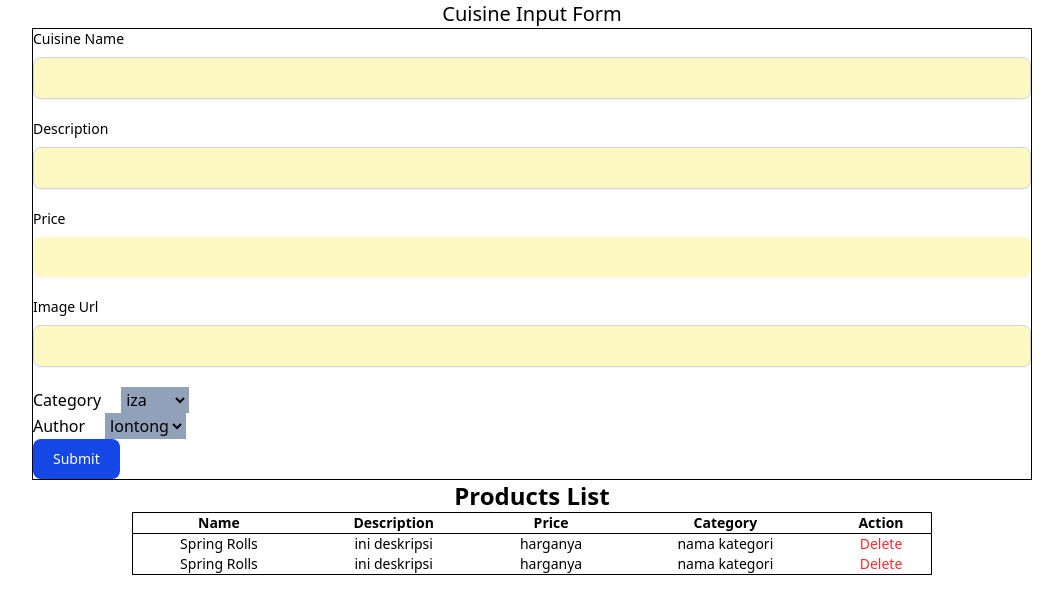
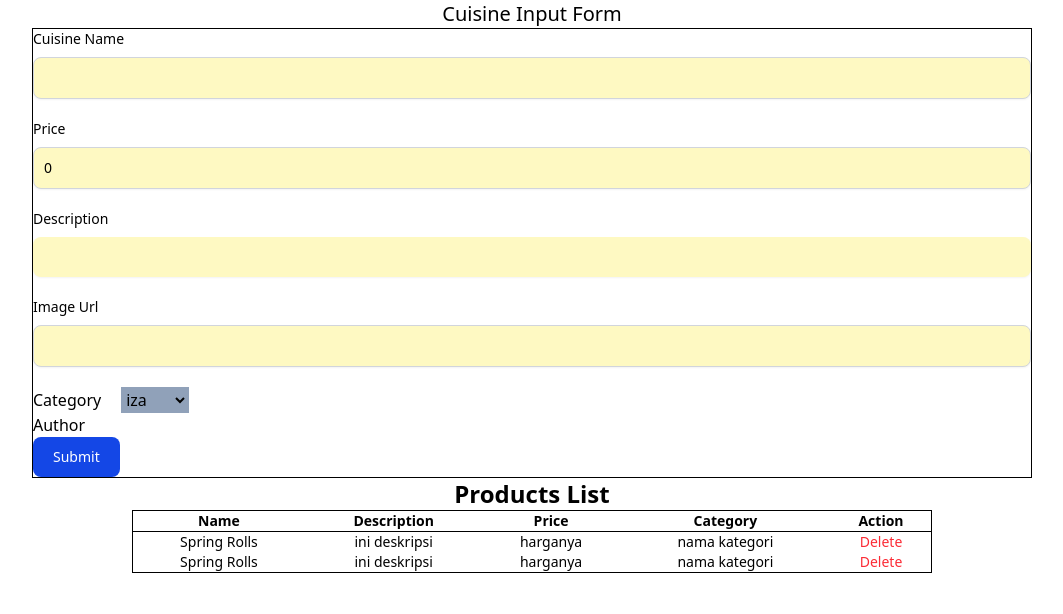
Before and after one commit to amirulhabbibsiswanda/Foo-List-Platform-gc02-p2, a React (Vite) app in the folder vite-project/: page /cuisines/add in a window 1280 px wide. Shown: the top 614 px of the page, without its empty margins (108-1171 px from the left). Built offline with nearby package versions, Linux system fonts and the light colour scheme.

Commit message:
chore: add cuisines

```diff
--- a/vite-project/src/components/CardCuisines.jsx
+++ b/vite-project/src/components/CardCuisines.jsx
@@ -10,7 +10,7 @@ export default function CardCuisines() {
     async function getData() {
         try {
             const fetchedData = await axios.get("https://h8-phase2-gc.vercel.app/apis/pub/restaurant-app/cuisines")
-            // console.log(fetchedData.data.data.query[0], "<<<<<<"); // ambil sampel satu data
+            console.log(fetchedData.data.data.query, "<<<<<<"); // ambil sampel satu data
             // console.log(cuisines, "=======");
             setCuisines(fetchedData.data.data.query)
         } catch (error) {
@@ -19,11 +19,11 @@ export default function CardCuisines() {
         }
     }
     // console.log("ini jalan");
-    // getData()
+    getData()
 
-    useEffect(() => {
-        getData();
-    }, [])
+    // useEffect(() => {
+    //     getData();
+    // }, [])
 
     const handleOnDelete = (id) => {
         setCuisines(cuisines.filter((el) => el.id !== id))
--- a/vite-project/src/pages/CreateAndEditProduct.jsx
+++ b/vite-project/src/pages/CreateAndEditProduct.jsx
@@ -1,10 +1,12 @@
 import { useState } from "react";
 import Button from "../components/Button";
+import axios from "axios";
+import { useNavigate } from "react-router";
 
 export default function CreateAndEditProduct() {
 
     const [cuisineName, setcuisineName] = useState("")
-    const [price, setprice] = useState("")
+    const [price, setprice] = useState(0)
     const [description, setdescription] = useState("")
     const [imageUrl, setimageUrl] = useState("")
     const [category, setcategory] = useState("")
@@ -18,28 +20,47 @@ export default function CreateAndEditProduct() {
 
     // }
     // console.log(cuisineName);
+    const navigate = useNavigate()
+
+    const handleSubmit = async (e) => {
+        e.preventDefault()
+
+        const response = await axios.post("https://h8-phase2-gc.vercel.app/apis/restaurant-app/cuisines",
+            {
+                "name": cuisineName,
+                "description": description,
+                "price": Number(price),
+                "imgUrl": imageUrl,
+                "stock": 120,
+                "categoryId": Number(category)
+            }
+        )
+        navigate("/")
+        console.log(response, "in  response");
+
+    }
 
     return (
         <div className="flex flex-col justify-center">
             <p className="text-center text-xl">Cuisine Input Form</p>
 
 
-            <form class="w-250 max-w-full mx-auto border border-black">
+            <form onSubmit={handleSubmit} class="w-250 max-w-full mx-auto border border-black">
                 <div class="mb-5">
                     <label for="cuisineName" class="block mb-2 text-sm font-medium text-black ">Cuisine Name</label>
                     <input onChange={(e) => { setcuisineName(e.target.value) }} value={cuisineName} type="text" name="cuisineName" id="cuisineName" class="shadow-xs bg-yellow-100 border border-gray-300 text-black text-sm rounded-lg focus:ring-blue-500 focus:border-blue-500 block w-full p-2.5   dark:placeholder-gray-400  dark:focus:ring-blue-500 dark:focus:border-blue-500 dark:shadow-xs-light" placeholder="" required />
                 </div>
                 <div class="mb-5">
-                    <label for="price" class=" block mb-2 text-sm font-medium text-black">Description</label>
-                    <input onChange={(e) => { setprice(e.target.value) }} value={price} name="price" type="text" id="price" class="shadow-xs  border border-gray-300  text-sm rounded-lg focus:ring-blue-500 focus:border-blue-500 block w-full p-2.5  dark:placeholder-gray-400 bg-yellow-100 text-black dark:focus:ring-blue-500 dark:focus:border-blue-500 dark:shadow-xs-light" required />
+                    <label for="price" class=" block mb-2 text-sm font-medium text-black">Price</label>
+                    <input onChange={(e) => { setprice(e.target.value) }} value={price} name="price" type="number" id="price" class="shadow-xs  border border-gray-300  text-sm rounded-lg focus:ring-blue-500 focus:border-blue-500 block w-full p-2.5  dark:placeholder-gray-400 bg-yellow-100 text-black dark:focus:ring-blue-500 dark:focus:border-blue-500 dark:shadow-xs-light" required />
                 </div>
                 <div class="mb-5">
-                    <label for="description" class="block mb-2 text-sm font-medium text-black">Price</label>
-                    <input onChange={(e) => { setdescription(e.target.value) }} value={description} type="number" id="description" class="shadow-xs bg-yellow-100 border-gray-300 text-black text-sm rounded-lg focus:ring-blue-500 focus:border-blue-500 block w-full p-2.5  dark:placeholder-gray-400  dark:focus:ring-blue-500 dark:focus:border-blue-500 dark:shadow-xs-light" required />
+                    <label for="description" class="block mb-2 text-sm font-medium text-black">Description</label>
+                    <input onChange={(e) => { setdescription(e.target.value) }} value={description} type="text" id="description" class="shadow-xs bg-yellow-100 border-gray-300 text-black text-sm rounded-lg focus:ring-blue-500 focus:border-blue-500 block w-full p-2.5  dark:placeholder-gray-400  dark:focus:ring-blue-500 dark:focus:border-blue-500 dark:shadow-xs-light" required />
                 </div>
                 <div class="mb-5">
                     <label for="imageUrl" class="block mb-2 text-sm font-medium text-black">Image Url</label>
-                    <input onChange={(e) => { setimageUrl(e.target.value) }} value={imageUrl} type="number" id="imageUrl" class="shadow-xs bg-yellow-100 border border-gray-300 text-black text-sm rounded-lg focus:ring-blue-500 focus:border-blue-500 block w-full p-2.5  dark:placeholder-gray-400  dark:focus:ring-blue-500 dark:focus:border-blue-500 dark:shadow-xs-light" required />
+                    <input onChange={(e) => { setimageUrl(e.target.value) }} value={imageUrl} type="text" id="imageUrl" class="shadow-xs bg-yellow-100 border border-gray-300 text-black text-sm rounded-lg focus:ring-blue-500 focus:border-blue-500 block w-full p-2.5  dark:placeholder-gray-400  dark:focus:ring-blue-500 dark:focus:border-blue-500 dark:shadow-xs-light" required />
                 </div>
 
                 <div className="space-x-5">
@@ -51,10 +72,10 @@ export default function CreateAndEditProduct() {
                 </div>
                 <div className="space-x-5">
                     <label htmlFor="">Author</label>
-                    <select className="border border-slate-400 bg-slate-400" value={author} onChange={(e) => { setauthor(e.target.value) }} name="author" id="">
+                    {/* <select className="border border-slate-400 bg-slate-400" value={author} onChange={(e) => { setauthor(e.target.value) }} name="author" id="">
                         <option value="1">lontong</option>
                         <option value="2">jembas</option>
-                    </select>
+                    </select> */}
                 </div>
 
                 <Button />
```
